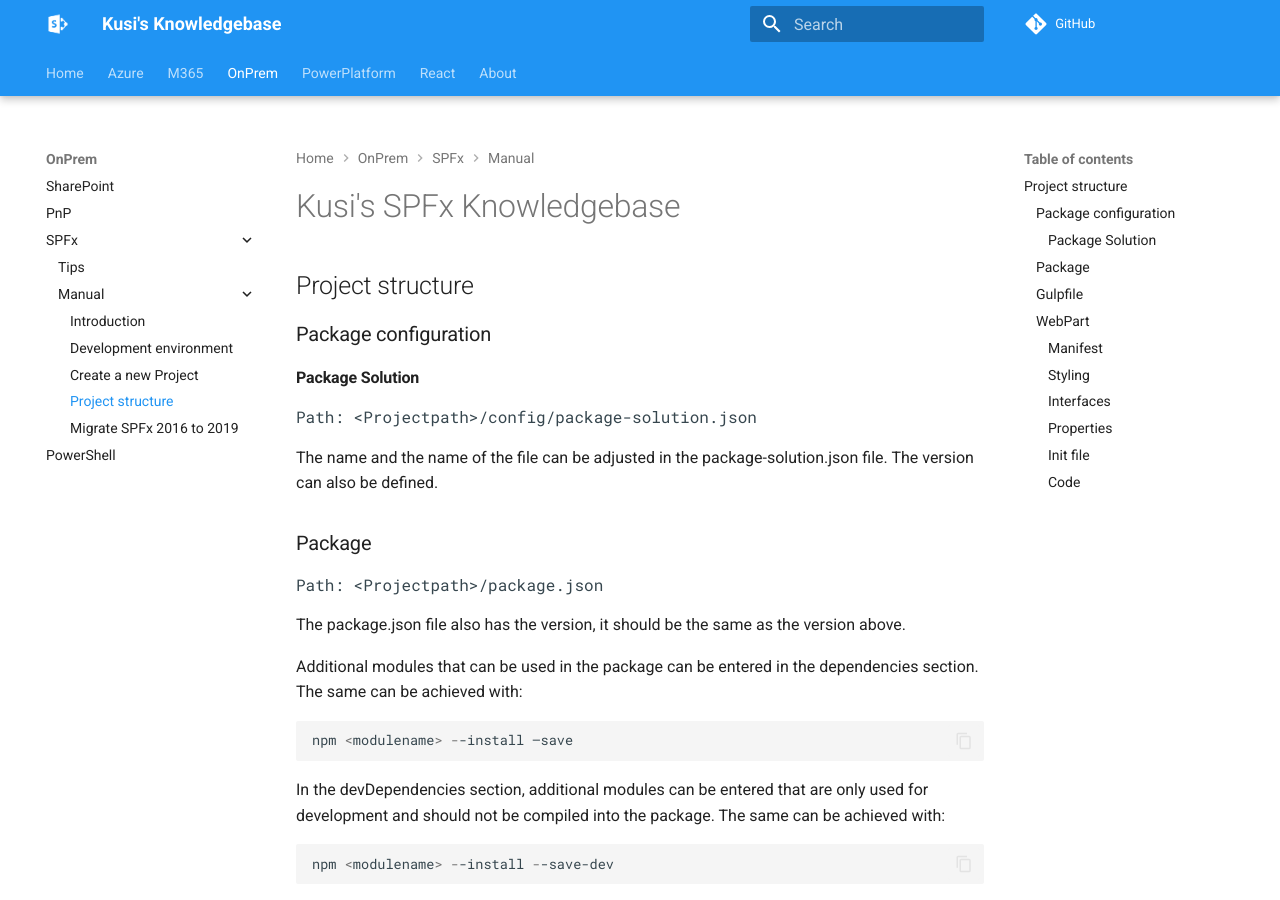
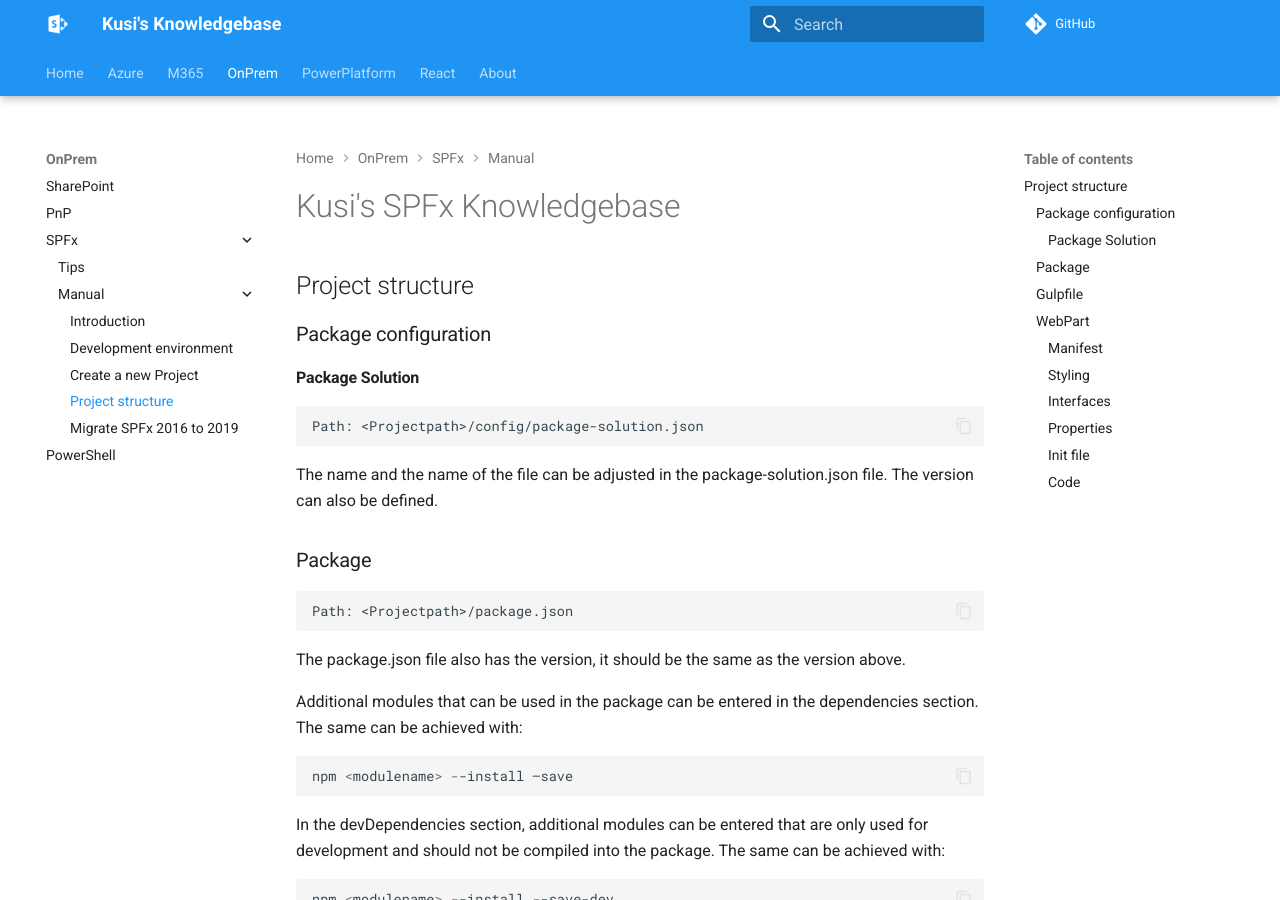
Before and after one commit to Kusi1975/spkb, an MkDocs documentation site: the page built from docs/onPrem/SPFx/projectStructure.md, in a window 1280 px wide and 900 px high. Built offline with MkDocs 1.6.1 and Material for MkDocs 9.7.7, drawn with Linux system fonts in a browser that asks for light colours; comment, search, counter and statistics services are not loaded.

Commit message:
Code blocks

```diff
--- a/docs/onPrem/SPFx/projectStructure.md
+++ b/docs/onPrem/SPFx/projectStructure.md
@@ -6,17 +6,13 @@
 
 #### Package Solution
 
-<pre>
-Path: &lt;Projectpath&gt;/config/package-solution.json
-</pre>
+<pre><code>Path: &lt;Projectpath&gt;/config/package-solution.json</code></pre>
 
 The name and the name of the file can be adjusted in the package-solution.json file. The version can also be defined.
 
 ### Package
 
-<pre>
-Path: &lt;Projectpath&gt;/package.json
-</pre>
+<pre><code>Path: &lt;Projectpath&gt;/package.json</code></pre>
 
 The package.json file also has the version, it should be the same as the version above.
 
@@ -40,9 +36,7 @@
 
 ### Gulpfile
 
-<pre>
-Path: &lt;Projectpath&gt;/gulpfile.js
-</pre>
+<pre><code>Path: &lt;Projectpath&gt;/gulpfile.js</code></pre>
 
 So that the package can be created directly using gulp dist, gulp-sequence must first be installed:
 
@@ -103,9 +97,7 @@
 
 #### Manifest
 
-<pre>
-Path: &lt;Projectpath&gt;/webparts/&lt;WebPartName&gt;/&lt;WebPartName&gt;WebPart.manifest.json
-</pre>
+<pre><code>Path: &lt;Projectpath&gt;/webparts/&lt;WebPartName&gt;/&lt;WebPartName&gt;WebPart.manifest.json</code></pre>
 
 The groupid value can be a new GUID and given a name in the group value. This name is then used as a category in the classic design.
 
@@ -117,9 +109,7 @@
 
 #### Styling
 
-<pre>
-Path: &lt;Projectpath&gt;/webparts/&lt;WebPartName&gt;/components/&lt;WebPartName&gt;.module.scss
-</pre>
+<pre><code>Path: &lt;Projectpath&gt;/webparts/&lt;WebPartName&gt;/components/&lt;WebPartName&gt;.module.scss</code></pre>
 
 The styles can be defined in this file, they can be nested and then converted into a correct CSS when compiling. The name can then be accessed using styles.&lt;Name&gt;. Global CSS classes can be defined using global keyword.
 
@@ -133,9 +123,7 @@
 
 #### Interfaces
 
-<pre>
-Path: &lt;Projectpath&gt;/webparts/&lt;WebPartName&gt;/components/I&lt;WebPartName&gt;.ts
-</pre>
+<pre><code>Path: &lt;Projectpath&gt;/webparts/&lt;WebPartName&gt;/components/I&lt;WebPartName&gt;.ts</code></pre>
 
 This file contains the interfaces for this WebPart.
 
@@ -156,9 +144,7 @@
 
 #### Properties
 
-<pre>
-Path: &lt;Projectpath&gt;/webparts/&lt;WebPartName&gt;/components/I&lt;WebPartName&gt;Props.ts
-</pre>
+<pre><code>Path: &lt;Projectpath&gt;/webparts/&lt;WebPartName&gt;/components/I&lt;WebPartName&gt;Props.ts</code></pre>
 
 Props contains global variables and properties from the settings panel
 Example:
@@ -174,9 +160,7 @@
 
 #### Init file
 
-<pre>
-Path: &lt;Projectpath&gt;/webparts/&lt;WebPartName&gt;/&lt;WebPartName&gt;WebPart.ts
-</pre>
+<pre><code>Path: &lt;Projectpath&gt;/webparts/&lt;WebPartName&gt;/&lt;WebPartName&gt;WebPart.ts</code></pre>
 
 The global values of props are defined here
 Example:
@@ -196,9 +180,7 @@
 
 #### Code
 
-<pre>
-Path: &lt;Projectpath&gt;/webparts/&lt;WebPartName&gt;/components/I&lt;WebPartName&gt;.tsx
-</pre>
+<pre><code>Path: &lt;Projectpath&gt;/webparts/&lt;WebPartName&gt;/components/I&lt;WebPartName&gt;.tsx</code></pre>
 
 Example:
 
```
Also changed, not shown: docs/Azure/VMs/index.md (+4 -12 lines), site/Azure/VMs/index.html, site/onPrem/SPFx/projectStructure/index.html, site/search/search_index.json, 1 other file.
